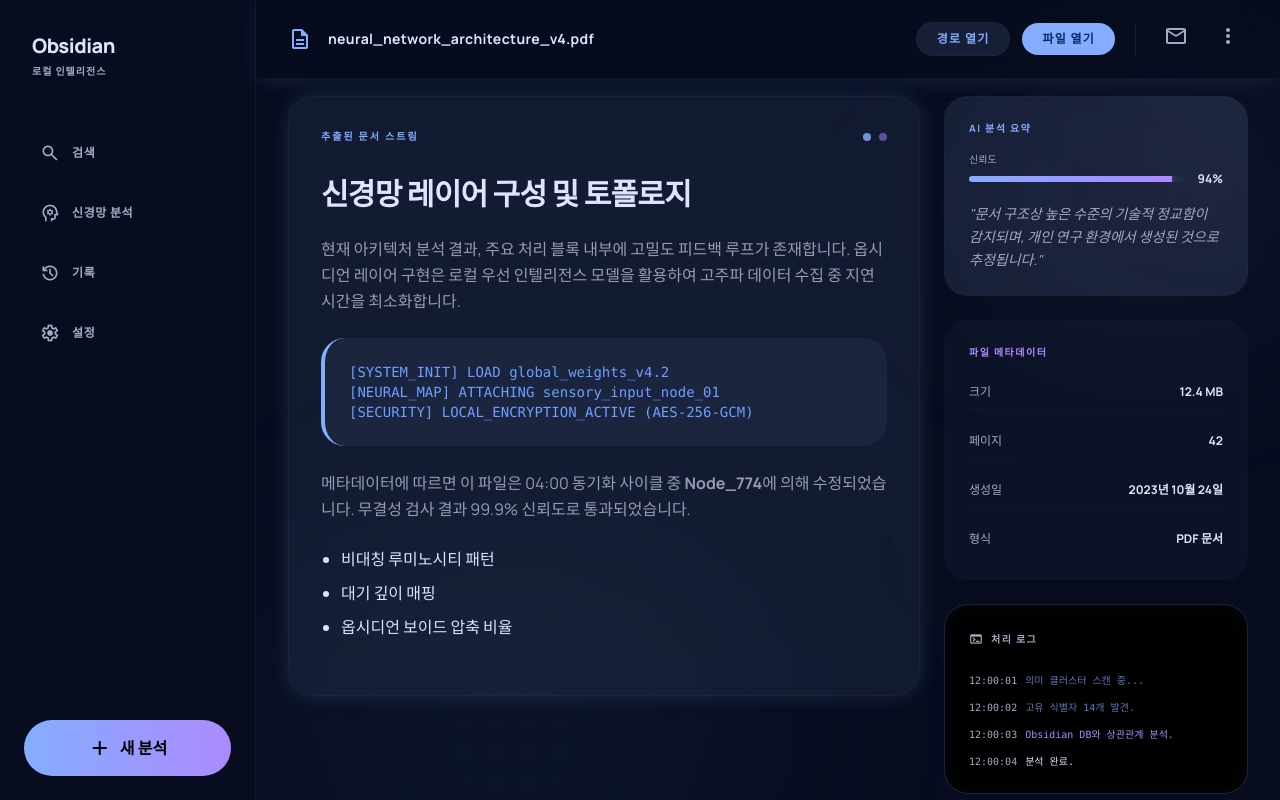
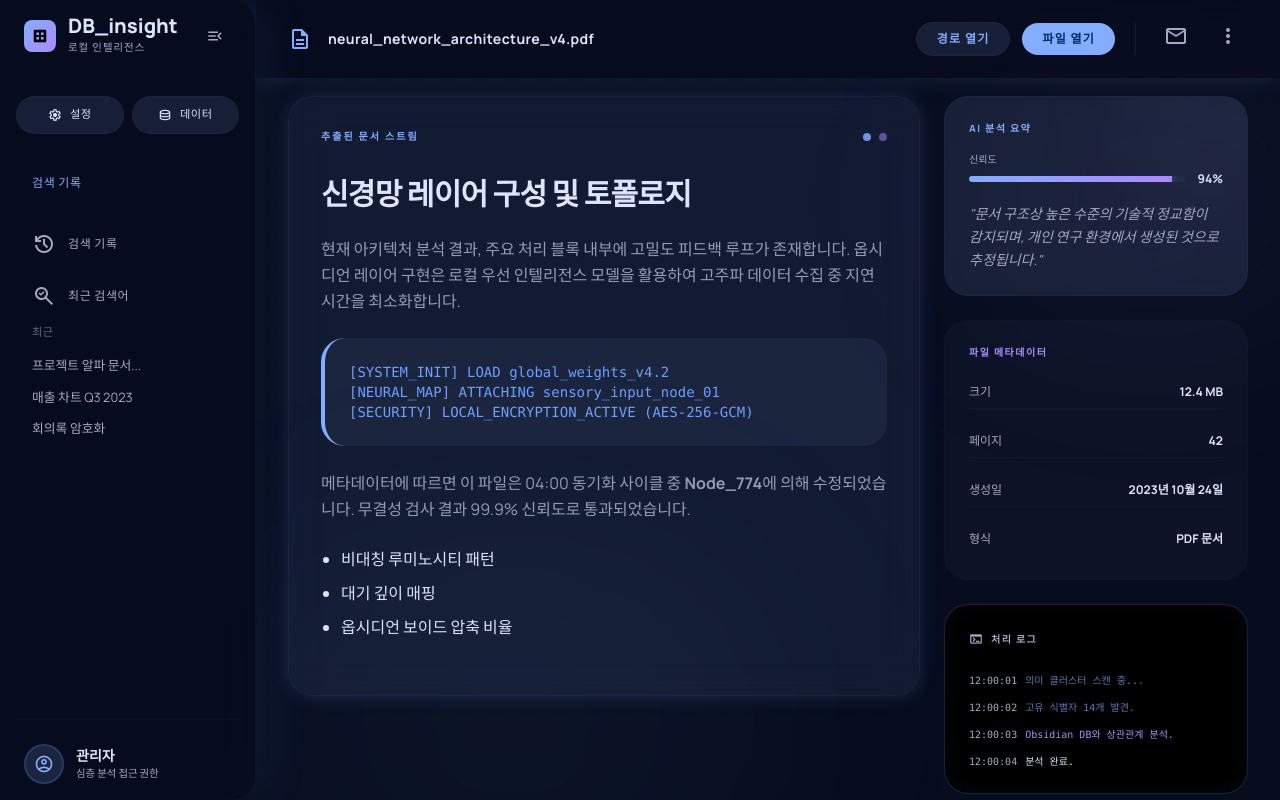
Before and after one commit to KDT-Chainers/DB_insight, a React (Vite) app in the folder App/frontend/: page /search/results/1 in a window 1280 px wide. Shown: the top 800 px of the page. Built offline with nearby package versions, Linux system fonts and the light colour scheme.

Commit message:
feat: Implement sidebar context for toggling sidebar visibility across components

```diff
--- a/App/frontend/src/App.jsx
+++ b/App/frontend/src/App.jsx
@@ -1,5 +1,6 @@
 import { useEffect, useState } from 'react'
 import { BrowserRouter, Routes, Route, Navigate } from 'react-router-dom'
+import { SidebarProvider } from './context/SidebarContext'
 import LandingLogin from './pages/LandingLogin'
 import InitialSetup from './pages/InitialSetup'
 import MainSearchMode from './pages/MainSearchMode'
@@ -69,6 +70,7 @@ function AuthGate() {
 export default function App() {
   return (
     <BrowserRouter>
+      <SidebarProvider>
       <Routes>
         <Route path="/" element={<AuthGate />} />
         <Route path="/setup" element={<InitialSetup />} />
@@ -82,6 +84,7 @@ export default function App() {
         <Route path="/data" element={<DataIndexing />} />
         <Route path="*" element={<Navigate to="/" replace />} />
       </Routes>
+      </SidebarProvider>
     </BrowserRouter>
   )
 }
--- a/App/frontend/src/components/AISidebar.jsx
+++ b/App/frontend/src/components/AISidebar.jsx
@@ -1,8 +1,10 @@
 import { useNavigate, useLocation } from 'react-router-dom'
+import { useSidebar } from '../context/SidebarContext'
 
 export default function AISidebar() {
   const navigate = useNavigate()
   const location = useLocation()
+  const { open, toggle } = useSidebar()
 
   const navItems = [
     { label: '신경망 검색', icon: 'search', path: '/ai' },
@@ -13,14 +15,26 @@ export default function AISidebar() {
   ]
 
   return (
-    <aside className="fixed left-0 top-0 h-full w-64 z-40 bg-[#000000] shadow-[10px_0_40px_rgba(172,138,255,0.05)] border-r border-outline-variant/10">
+    <>
+      {/* 사이드바 */}
+      <aside
+        className={`fixed left-0 top-0 h-full w-64 z-40 bg-[#000000] shadow-[10px_0_40px_rgba(172,138,255,0.05)] border-r border-outline-variant/10 transition-transform duration-300 ${open ? 'translate-x-0' : '-translate-x-full'}`}
+      >
         <div className="flex flex-col h-full py-8">
-        <div className="px-6 mb-10">
+          <div className="px-6 mb-10 flex items-center justify-between">
+            <div>
               <div className="flex items-center gap-3 mb-2">
                 <div className="w-2 h-2 rounded-full bg-violet-400 animate-pulse"></div>
                 <span className="text-lg font-black text-violet-400">코어 터미널</span>
               </div>
               <p className="text-[10px] uppercase tracking-[0.2em] text-violet-400/60 font-bold">AI 모드 활성화</p>
+            </div>
+            <button
+              onClick={toggle}
+              className="w-8 h-8 rounded-lg flex items-center justify-center text-slate-500 hover:text-violet-300 hover:bg-violet-900/20 transition-all"
+            >
+              <span className="material-symbols-outlined text-lg">menu_open</span>
+            </button>
           </div>
 
           <nav className="flex-1 space-y-1">
@@ -63,5 +77,16 @@ export default function AISidebar() {
           </div>
         </div>
       </aside>
+
+      {/* 사이드바 닫혔을 때 떠있는 토글 버튼 */}
+      {!open && (
+        <button
+          onClick={toggle}
+          className="fixed left-3 top-3 z-50 w-9 h-9 rounded-lg flex items-center justify-center bg-black/80 backdrop-blur border border-violet-900/30 text-slate-500 hover:text-violet-300 hover:border-violet-500/30 transition-all"
+        >
+          <span className="material-symbols-outlined text-lg">menu</span>
+        </button>
+      )}
+    </>
   )
 }
--- a/App/frontend/src/components/SearchSidebar.jsx
+++ b/App/frontend/src/components/SearchSidebar.jsx
@@ -1,13 +1,20 @@
 import { useNavigate, useLocation } from 'react-router-dom'
+import { useSidebar } from '../context/SidebarContext'
 
 export default function SearchSidebar() {
   const navigate = useNavigate()
   const location = useLocation()
+  const { open, toggle } = useSidebar()
 
   return (
-    <aside className="fixed left-0 top-0 h-full w-64 rounded-r-3xl flex flex-col p-4 bg-[#070d1f]/60 backdrop-blur-xl border-r border-[#41475b]/15 shadow-[20px_0_40px_rgba(133,173,255,0.05)] z-50">
-      {/* Logo */}
-      <div className="mb-10 flex items-center gap-3 px-2">
+    <>
+      {/* 사이드바 */}
+      <aside
+        className={`fixed left-0 top-0 h-full w-64 rounded-r-3xl flex flex-col p-4 bg-[#070d1f]/60 backdrop-blur-xl border-r border-[#41475b]/15 shadow-[20px_0_40px_rgba(133,173,255,0.05)] z-50 transition-transform duration-300 ${open ? 'translate-x-0' : '-translate-x-full'}`}
+      >
+        {/* Logo + 토글 버튼 */}
+        <div className="mb-10 flex items-center justify-between px-2">
+          <div className="flex items-center gap-3">
             <div className="w-8 h-8 bg-gradient-to-br from-primary to-secondary rounded-lg flex items-center justify-center">
               <span className="material-symbols-outlined text-on-primary-fixed text-lg" style={{ fontVariationSettings: '"FILL" 1' }}>dataset</span>
             </div>
@@ -15,6 +22,13 @@ export default function SearchSidebar() {
               <h1 className="text-xl font-black text-[#dfe4fe] leading-none">DB_insight</h1>
               <p className="text-[0.65rem] uppercase tracking-widest text-on-surface-variant mt-1">로컬 인텔리전스</p>
             </div>
+          </div>
+          <button
+            onClick={toggle}
+            className="w-8 h-8 rounded-lg flex items-center justify-center text-on-surface-variant hover:text-primary hover:bg-primary/10 transition-all"
+          >
+            <span className="material-symbols-outlined text-lg">menu_open</span>
+          </button>
         </div>
 
         {/* Settings & Data buttons */}
@@ -86,5 +100,16 @@ export default function SearchSidebar() {
           </div>
         </div>
       </aside>
+
+      {/* 사이드바 닫혔을 때 떠있는 토글 버튼 */}
+      {!open && (
+        <button
+          onClick={toggle}
+          className="fixed left-3 top-3 z-50 w-9 h-9 rounded-lg flex items-center justify-center bg-[#070d1f]/80 backdrop-blur border border-[#41475b]/30 text-on-surface-variant hover:text-primary hover:border-primary/30 transition-all"
+        >
+          <span className="material-symbols-outlined text-lg">menu</span>
+        </button>
+      )}
+    </>
   )
 }
--- /dev/null
+++ b/App/frontend/src/context/SidebarContext.jsx
@@ -0,0 +1,17 @@
+import { createContext, useContext, useState } from 'react'
+
+const SidebarContext = createContext(null)
+
+export function SidebarProvider({ children }) {
+  const [open, setOpen] = useState(true)
+  const toggle = () => setOpen((v) => !v)
+  return (
+    <SidebarContext.Provider value={{ open, toggle }}>
+      {children}
+    </SidebarContext.Provider>
+  )
+}
+
+export function useSidebar() {
+  return useContext(SidebarContext)
+}
--- a/App/frontend/src/pages/MainAIModeResultSpecific.jsx
+++ b/App/frontend/src/pages/MainAIModeResultSpecific.jsx
@@ -1,5 +1,6 @@
 import { useNavigate, useLocation } from 'react-router-dom'
 import AISidebar from '../components/AISidebar'
+import { useSidebar } from '../context/SidebarContext'
 
 const BAR_HEIGHTS = ['60%', '45%', '85%', '30%', '70%', '55%', '95%', '40%']
 
@@ -7,6 +8,7 @@ export default function MainAIModeResultSpecific() {
   const navigate = useNavigate()
   const location = useLocation()
   const result = location.state?.result || { title: 'DB_insight.bin', tag: 'DATAPACK' }
+  const { open } = useSidebar()
 
   return (
     <div className="bg-surface text-on-surface overflow-x-hidden min-h-screen">
@@ -29,7 +31,7 @@ export default function MainAIModeResultSpecific() {
       </header>
 
       {/* Main */}
-      <main className="ml-64 pt-24 pb-12 px-10 min-h-screen">
+      <main className={`${open ? 'ml-64' : 'ml-0'} pt-24 pb-12 px-10 min-h-screen transition-[margin] duration-300`}>
         {/* Breadcrumbs */}
         <div className="mb-8 flex justify-between items-end">
           <div>
--- a/App/frontend/src/pages/MainSearchMode.jsx
+++ b/App/frontend/src/pages/MainSearchMode.jsx
@@ -1,6 +1,7 @@
 import { useState, useRef } from 'react'
 import { useNavigate } from 'react-router-dom'
 import SearchSidebar from '../components/SearchSidebar'
+import { useSidebar } from '../context/SidebarContext'
 
 export default function MainSearchMode() {
   const navigate = useNavigate()
@@ -11,6 +12,7 @@ export default function MainSearchMode() {
   const [ripplePos, setRipplePos] = useState({ x: '50%', y: '50%' })
   const btnRef = useRef(null)
   const formRef = useRef(null)
+  const { open } = useSidebar()
 
   const handleSearch = (e) => {
     e.preventDefault()
@@ -95,7 +97,7 @@ export default function MainSearchMode() {
 
       {/* Top nav */}
       <nav className="fixed top-0 w-full flex justify-between items-center px-6 py-4 bg-transparent z-40">
-        <div className="ml-64"></div>
+        <div className={open ? 'ml-64' : 'ml-0'}></div>
         <div className="flex items-center gap-6">
           <div className="hidden md:flex gap-8 items-center">
             <button className="font-manrope tracking-tight text-sm text-[#85adff] font-bold hover:text-[#85adff] transition-colors active:scale-95 duration-200">탐색</button>
@@ -109,7 +111,7 @@ export default function MainSearchMode() {
       </nav>
 
       {/* Main content */}
-      <main className="ml-64 h-full flex flex-col items-center justify-center p-8 relative">
+      <main className={`${open ? 'ml-64' : 'ml-0'} h-full flex flex-col items-center justify-center p-8 relative transition-[margin] duration-300`}>
         <div className="absolute top-1/4 left-1/4 w-96 h-96 bg-primary/10 rounded-full blur-[120px] pointer-events-none"></div>
         <div className="absolute bottom-1/4 right-1/4 w-[500px] h-[500px] bg-secondary/5 rounded-full blur-[150px] pointer-events-none"></div>
 
--- a/App/frontend/src/pages/MainSearchModeResult.jsx
+++ b/App/frontend/src/pages/MainSearchModeResult.jsx
@@ -1,4 +1,6 @@
 import { useNavigate, useLocation } from 'react-router-dom'
+import SearchSidebar from '../components/SearchSidebar'
+import { useSidebar } from '../context/SidebarContext'
 
 const RESULTS = [
   {
@@ -47,6 +49,7 @@ export default function MainSearchModeResult() {
   const navigate = useNavigate()
   const location = useLocation()
   const query = location.state?.query || '로컬 보관소의 신경망 벡터 클러스터'
+  const { open } = useSidebar()
 
   return (
     <div className="bg-background text-on-surface min-h-screen overflow-x-hidden" style={{ backgroundImage: 'radial-gradient(circle at 2px 2px, rgba(65, 71, 91, 0.15) 1px, transparent 0)', backgroundSize: '32px 32px' }}>
@@ -76,43 +79,10 @@ export default function MainSearchModeResult() {
         </div>
       </header>
 
-      {/* Sidebar */}
-      <aside className="fixed left-0 top-0 h-full w-64 pt-20 bg-slate-950/80 backdrop-blur-2xl shadow-[10px_0_30px_rgba(0,0,0,0.5)] flex flex-col gap-4 p-4 z-40">
-        <div className="px-2 py-4">
-          <div className="flex items-center gap-3 mb-6">
-            <div className="w-10 h-10 rounded-xl bg-gradient-to-br from-primary to-secondary p-px">
-              <div className="w-full h-full bg-slate-950 rounded-[11px] flex items-center justify-center">
-                <span className="material-symbols-outlined text-primary text-xl">hub</span>
-              </div>
-            </div>
-            <div>
-              <p className="text-sm font-bold text-blue-300 font-manrope">신경망 노드 01</p>
-              <p className="text-[10px] text-slate-500 tracking-widest uppercase">로컬 인텔리전스 활성화</p>
-            </div>
-          </div>
-        </div>
-        <nav className="space-y-1">
-          <button onClick={() => navigate('/search')} className="w-full text-slate-500 hover:text-slate-300 flex items-center gap-3 px-3 py-2.5 rounded-xl hover:bg-slate-900/50 transition-all text-sm font-medium tracking-wide">
-            <span className="material-symbols-outlined">history</span><span>기록</span>
-          </button>
-          <div className="text-blue-300 bg-blue-500/5 border-r-2 border-blue-500/50 flex items-center gap-3 px-3 py-2.5 rounded-xl text-sm font-medium tracking-wide">
-            <span className="material-symbols-outlined">analytics</span><span>데이터 클러스터</span>
-          </div>
-          <button onClick={() => navigate('/settings')} className="w-full text-slate-500 hover:text-slate-300 flex items-center gap-3 px-3 py-2.5 rounded-xl hover:bg-slate-900/50 transition-all text-sm font-medium tracking-wide">
-            <span className="material-symbols-outlined">settings</span><span>설정</span>
-          </button>
-        </nav>
-        <div className="mt-auto p-4 glass-panel rounded-2xl border border-outline-variant/10">
-          <p className="text-[10px] font-bold text-primary mb-2 uppercase tracking-tighter">메모리 인덱스 상태</p>
-          <div className="h-1.5 w-full bg-surface-container-highest rounded-full overflow-hidden">
-            <div className="h-full w-3/4 bg-gradient-to-r from-primary to-secondary shadow-[0_0_8px_rgba(133,173,255,0.5)]"></div>
-          </div>
-          <p className="text-[10px] text-on-surface-variant mt-2">1.2TB / 2.0TB 인덱싱됨</p>
-        </div>
-      </aside>
+      <SearchSidebar />
 
       {/* Main */}
-      <main className="pl-64 pt-24 min-h-screen">
+      <main className={`${open ? 'pl-64' : 'pl-0'} pt-24 min-h-screen transition-[padding] duration-300`}>
         <div className="p-8 max-w-[1400px] mx-auto">
           <div className="flex justify-between items-end mb-10">
             <div className="space-y-2">
--- a/App/frontend/src/pages/MainSearchModeResultSpecific.jsx
+++ b/App/frontend/src/pages/MainSearchModeResultSpecific.jsx
@@ -1,50 +1,21 @@
 import { useNavigate, useLocation } from 'react-router-dom'
+import SearchSidebar from '../components/SearchSidebar'
+import { useSidebar } from '../context/SidebarContext'
 
 export default function MainSearchModeResultSpecific() {
   const navigate = useNavigate()
   const location = useLocation()
+  const { open } = useSidebar()
   const file = location.state?.file || { name: 'neural_network_architecture_v4.pdf', icon: 'description' }
 
   return (
     <div className="bg-surface text-on-surface selection:bg-primary/30 selection:text-primary min-h-screen">
-      {/* Sidebar */}
-      <aside className="h-screen w-64 fixed left-0 top-0 bg-[#070d1f] flex flex-col border-r border-[#41475b]/15 z-50">
-        <div className="p-8">
-          <h1 className="text-xl font-black text-[#dfe4fe] tracking-tight">Obsidian</h1>
-          <p className="text-[10px] font-semibold uppercase tracking-[0.1em] text-on-surface-variant mt-1">로컬 인텔리전스</p>
-        </div>
-        <nav className="flex-1 px-4 mt-4 space-y-2">
-          {[
-            { icon: 'search', label: '검색', onClick: () => navigate('/search') },
-            { icon: 'psychology', label: '신경망 분석', onClick: null },
-            { icon: 'history', label: '기록', onClick: () => navigate('/search') },
-            { icon: 'settings', label: '설정', onClick: () => navigate('/settings') },
-          ].map((item) => (
-            <button
-              key={item.label}
-              onClick={item.onClick}
-              className="w-full text-[#a5aac2] py-3 px-6 hover:bg-[#1c253e] transition-all rounded-xl flex items-center gap-3 cursor-pointer group"
-            >
-              <span className="material-symbols-outlined text-xl group-hover:text-primary">{item.icon}</span>
-              <span className="font-manrope text-xs font-semibold uppercase tracking-[0.05em]">{item.label}</span>
-            </button>
-          ))}
-        </nav>
-        <div className="p-6">
-          <button
-            onClick={() => navigate('/search')}
-            className="w-full py-4 bg-gradient-to-r from-primary to-secondary text-on-primary-fixed font-bold rounded-full active:scale-95 transition-transform flex items-center justify-center gap-2"
-          >
-            <span className="material-symbols-outlined" style={{ fontVariationSettings: '"FILL" 1' }}>add</span>
-            <span>새 분석</span>
-          </button>
-        </div>
-      </aside>
+      <SearchSidebar />
 
       {/* Main */}
-      <main className="ml-64 min-h-screen relative" style={{ backgroundImage: 'radial-gradient(rgba(133,173,255,0.05) 1px, transparent 1px)', backgroundSize: '32px 32px' }}>
+      <main className={`${open ? 'ml-64' : 'ml-0'} min-h-screen relative transition-[margin] duration-300`} style={{ backgroundImage: 'radial-gradient(rgba(133,173,255,0.05) 1px, transparent 1px)', backgroundSize: '32px 32px' }}>
         {/* Top bar */}
-        <header className="fixed top-0 left-64 right-0 z-50 bg-[#070d1f]/60 backdrop-blur-xl flex items-center justify-between px-8 py-4 shadow-[0_4px_20px_rgba(133,173,255,0.1)]">
+        <header className={`fixed top-0 ${open ? 'left-64' : 'left-0'} right-0 z-40 bg-[#070d1f]/60 backdrop-blur-xl flex items-center justify-between px-8 py-4 shadow-[0_4px_20px_rgba(133,173,255,0.1)] transition-[left] duration-300`}>
           <div className="flex items-center gap-4">
             <span className="material-symbols-outlined text-primary">description</span>
             <h2 className="font-manrope text-sm tracking-wide text-[#dfe4fe] font-bold">{file.name || 'neural_network_architecture_v4.pdf'}</h2>
--- a/App/frontend/src/pages/Settings.jsx
+++ b/App/frontend/src/pages/Settings.jsx
@@ -1,10 +1,12 @@
 import { useNavigate } from 'react-router-dom'
 import { useState } from 'react'
+import { useSidebar } from '../context/SidebarContext'
 
 export default function Settings() {
   const navigate = useNavigate()
   const [cloudSync, setCloudSync] = useState(true)
   const [neuralFeedback, setNeuralFeedback] = useState(false)
+  const { open } = useSidebar()
 
   return (
     <div className="bg-surface text-on-surface antialiased min-h-screen">
@@ -49,7 +51,7 @@ export default function Settings() {
       </aside>
 
       {/* Main */}
-      <main className="ml-64 min-h-screen p-12 relative overflow-hidden">
+      <main className={`${open ? 'ml-64' : 'ml-0'} min-h-screen p-12 relative overflow-hidden transition-[margin] duration-300`}>
         <div className="absolute top-[-10%] right-[-10%] w-[500px] h-[500px] bg-primary/10 rounded-full blur-[120px] pointer-events-none"></div>
         <div className="absolute bottom-[-5%] left-[5%] w-[400px] h-[400px] bg-secondary/5 rounded-full blur-[100px] pointer-events-none"></div>
 
```
Lines whose indentation alone changed are shown as unchanged.
